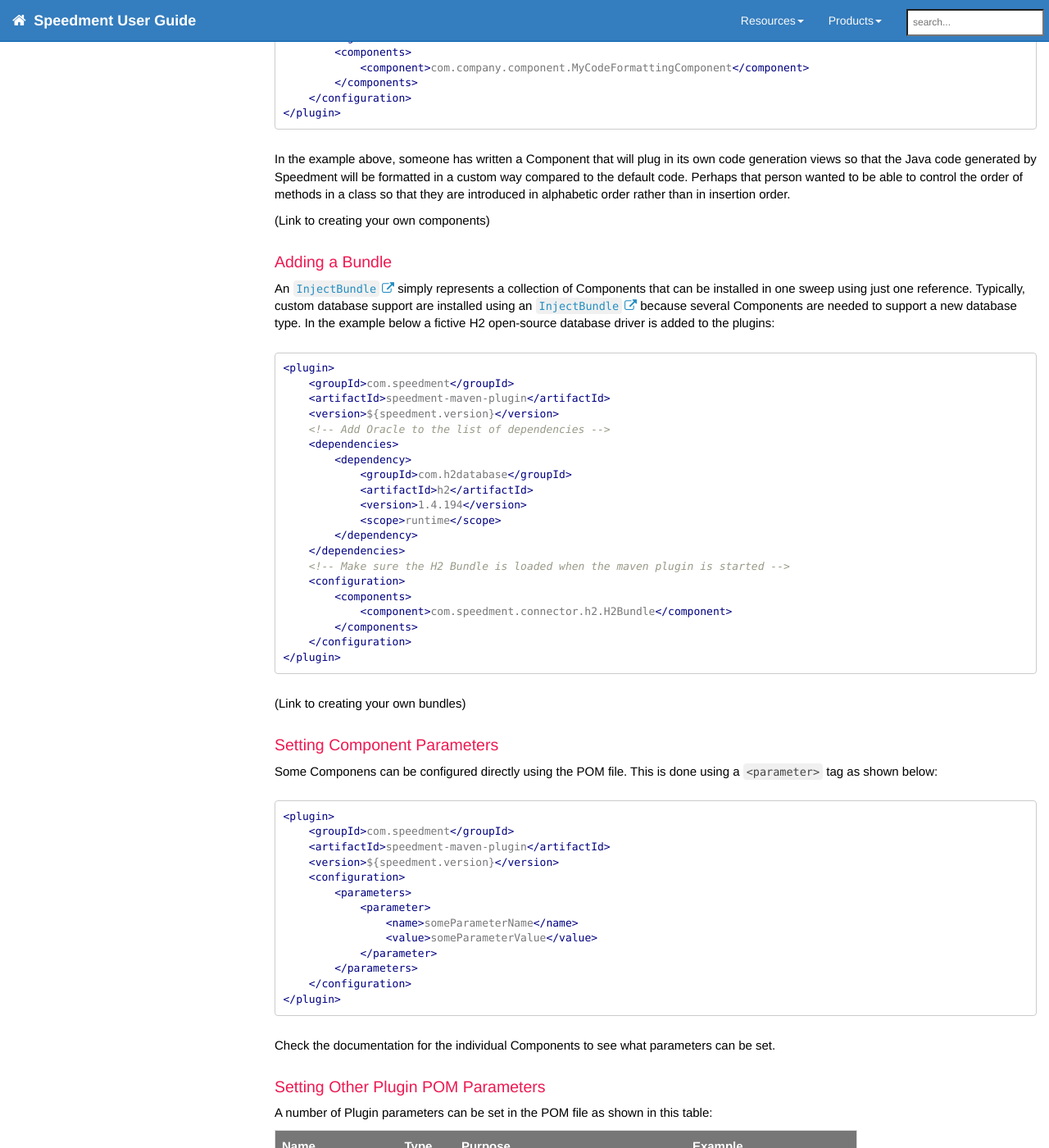
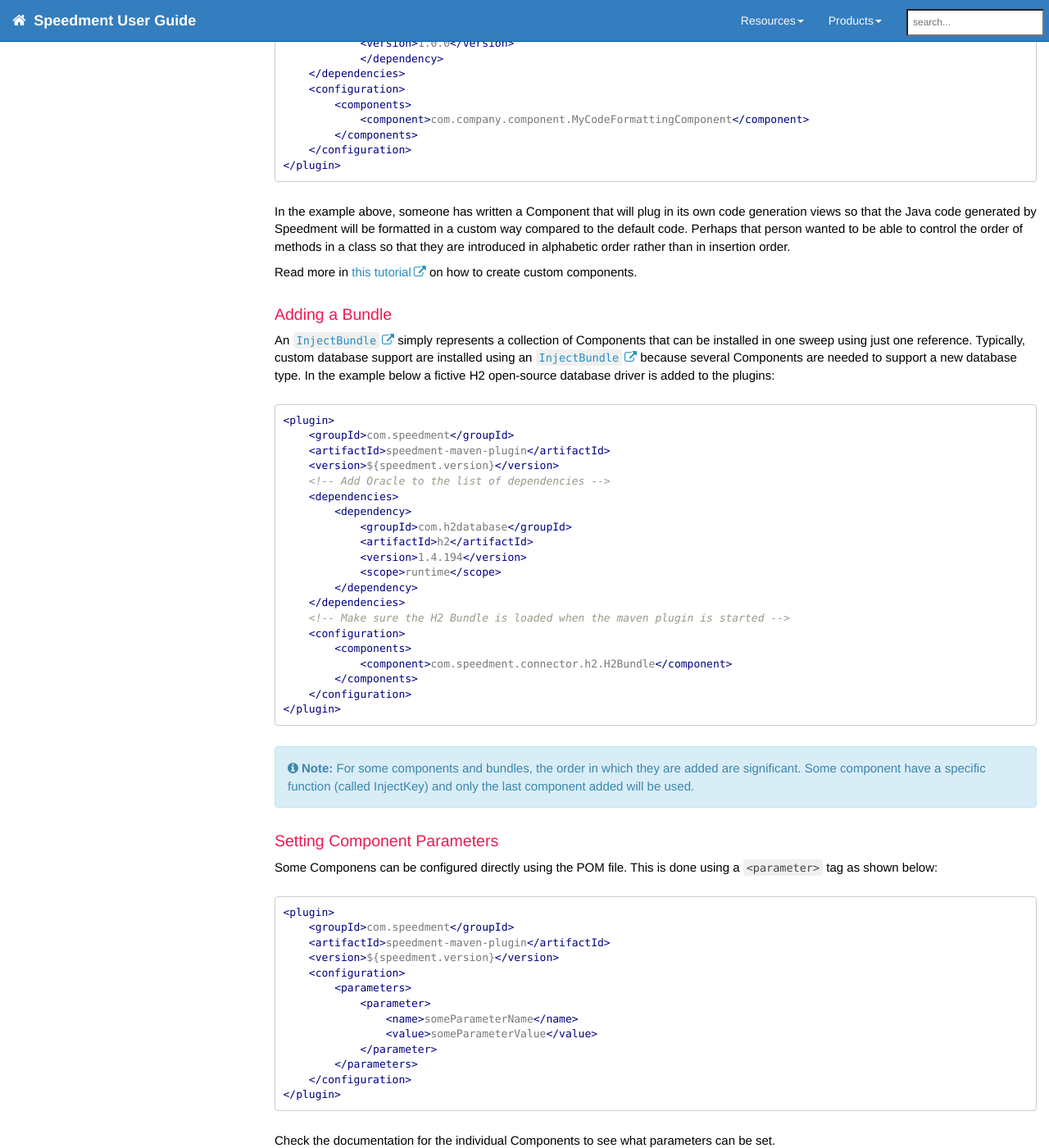
Before and after one commit to speedment/speedment-doc, a Jekyll site: the page built from pages/maven.md, in a window 1280 px wide and 1400 px high, scrolled down 4582 px. Shown: the whole window at 82% size. Built offline with Jekyll 4.4.1, drawn with Linux system fonts in a browser that asks for light colours; nearby versions of some CDN libraries; comment, search, counter and statistics services are not loaded; some of the changed text lies outside the part shown.

Commit message:
Update maven chapter

````diff
--- a/pages/maven.md
+++ b/pages/maven.md
@@ -96,6 +96,10 @@
     </dependencies>
 </project>
 ```
+
+{% include tip.html content="
+Always use the Speedment [Initializer](https://www.speedment.com/initializer/) to setup your pom file.
+" %}
 
 
 ## Maven Targets
@@ -223,7 +227,7 @@
 ```
 In the example above, someone has written a Component that will plug in its own code generation views so that the Java code generated by Speedment will be formatted in a custom way compared to the default code. Perhaps that person wanted to be able to control the order of methods in a class so that they are introduced in alphabetic order rather than in insertion order.
 
-(Link to creating your own components)
+Read more in [this tutorial](https://github.com/speedment/speedment/wiki/Tutorial:-Writing-your-own-extensions) on how to create custom components.
 
 ### Adding a Bundle
 An {{site.data.javadoc.InjectBundle}} simply represents a collection of Components that can be installed in one sweep using just one reference. Typically, custom database support are installed using an {{site.data.javadoc.InjectBundle}} because several Components are needed to support a new database type. In the example below a fictive H2 open-source database driver is added to the plugins:
@@ -250,7 +254,11 @@
     </configuration>
 </plugin>
 ```
-(Link to creating your own bundles)
+
+{% include note.html content="
+ For some components and bundles, the order in which they are added are significant. Some component have a specific function (called InjectKey) and only the last component added will be used.
+" %}
+
 
 ### Setting Component Parameters
 Some Componens can be configured directly using the POM file. This is done using a `<parameter>` tag as shown below:
@@ -388,9 +396,12 @@
 {speedment.enterprise.version} is different from {speedment.version}. Always use the recommended {speedment.enterprise.version}. Also note that a `${speedment.licenseKey}` is nescessary to use the plugin.
 " %}
 
+{% include tip.html content="
+Always use the Speedment [Initializer](https://www.speedment.com/initializer/) to setup your pom file and to request a free trial license.
+" %}
+
 The Speedment Enterprise Maven Plugin works the same way as the Speedment Maven Plugin but the plugins come with more Components and Bundles pre-installed.
 
-(Link to request trial)
 
 ## Command Line Parameters
 When running the maven targets, we can set a number of command line parameters to configure the plugins. The following command line parameters are available:
````
